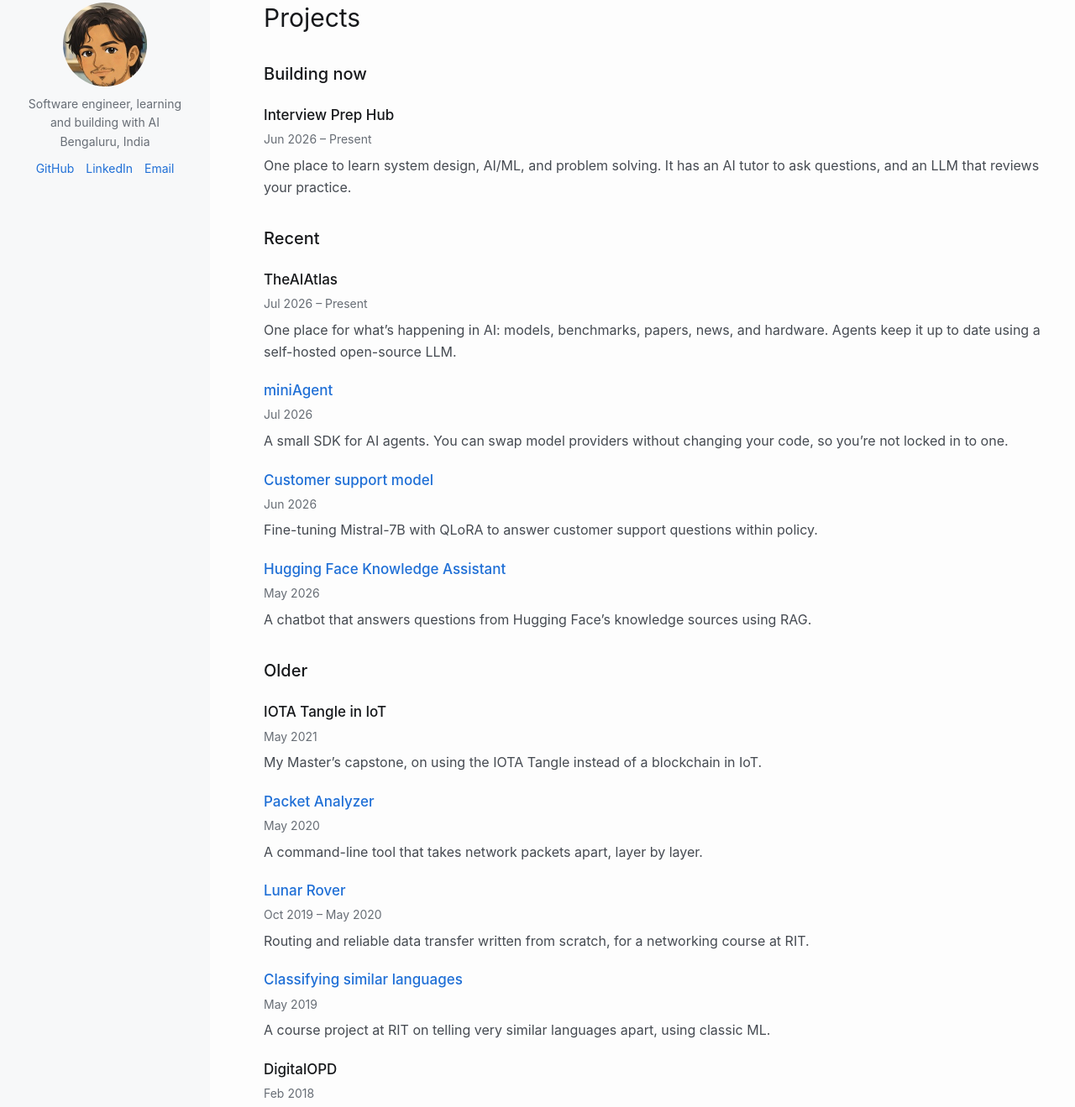
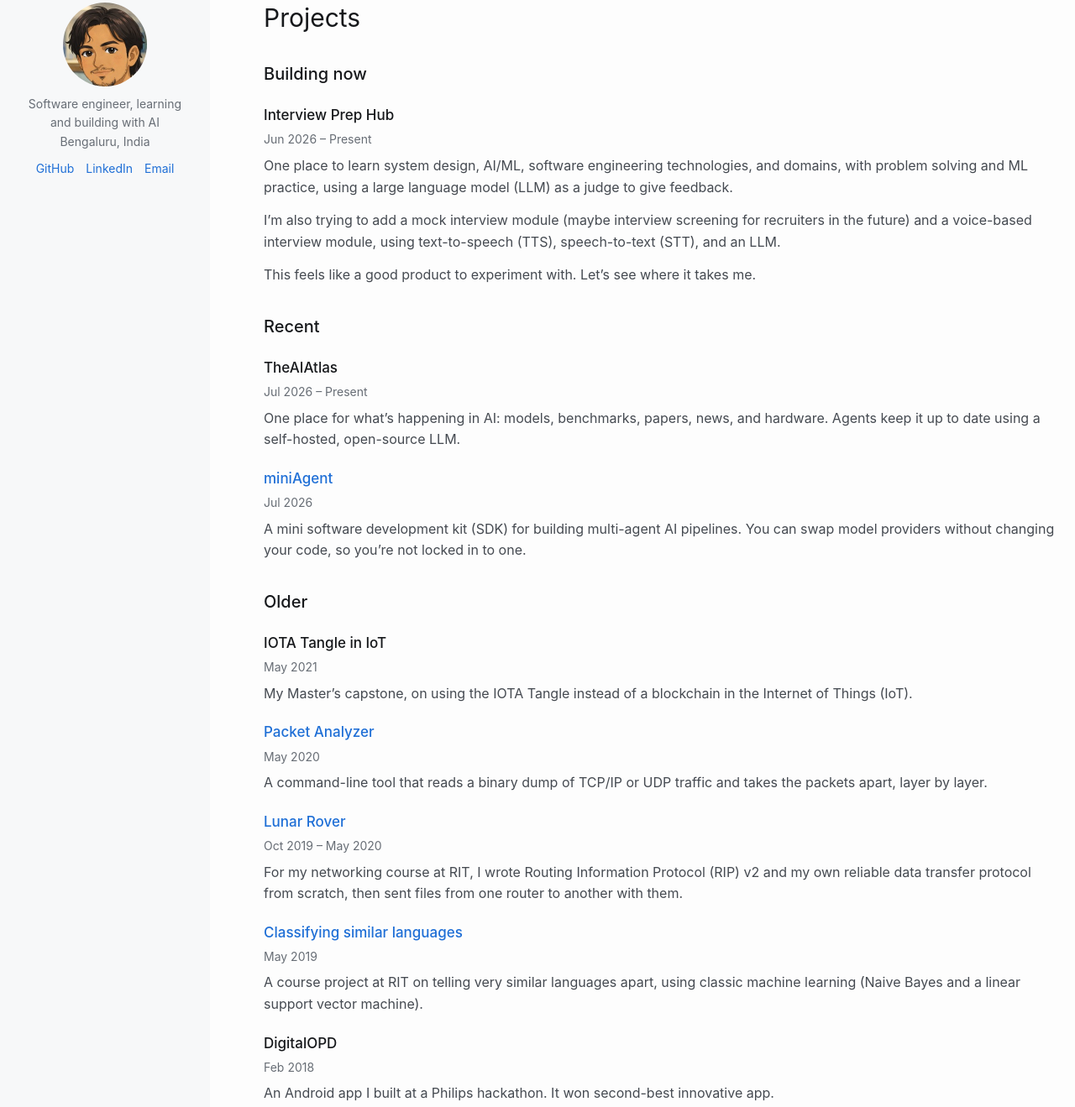
Before and after one commit to sudhir13s/sudhir13s.github.io, an Astro site: page /projects in a window 1280 px wide. Shown: the part 83-1402 px from the top of the page at 84% size. Built offline with nearby package versions, Linux system fonts and the light colour scheme; Astro itself is replaced by a stand-in of ours.

Commit message:
feat(content): update About and Projects with the owner's edits

```diff
--- a/src/content/pages/about.md
+++ b/src/content/pages/about.md
@@ -4,7 +4,7 @@ navLabel: About
 order: 1
 ---
 
-I'm a software engineer in Bengaluru. I've been doing this for about 12 years, and I'm still a generalist, or trying to be one. I like figuring out how complex systems work.
+I'm a software engineer in Bengaluru, India. I've been doing this for about 12 years, and I'm still a generalist, or trying to be one. I like figuring out how complex systems work.
 
 So far that has meant healthcare software, robots that run lab experiments, and the systems behind walmart.com.
 
--- a/src/content/pages/projects.md
+++ b/src/content/pages/projects.md
@@ -10,7 +10,11 @@ order: 3
 
 *Jun 2026 – Present*
 
-One place to learn system design, AI/ML, and problem solving. It has an AI tutor to ask questions, and an LLM that reviews your practice.
+One place to learn system design, AI/ML, software engineering technologies, and domains, with problem solving and ML practice, using a large language model (LLM) as a judge to give feedback.
+
+I'm also trying to add a mock interview module (maybe interview screening for recruiters in the future) and a voice-based interview module, using text-to-speech (TTS), speech-to-text (STT), and an LLM.
+
+This feels like a good product to experiment with. Let's see where it takes me.
 
 ## Recent
 
@@ -18,25 +22,14 @@ One place to learn system design, AI/ML, and problem solving. It has an AI tutor
 
 *Jul 2026 – Present*
 
-One place for what's happening in AI: models, benchmarks, papers, news, and hardware. Agents keep it up to date using a self-hosted open-source LLM.
+One place for what's happening in AI: models, benchmarks, papers, news, and hardware. Agents keep it up to date using a self-hosted, open-source LLM.
 
 ### [miniAgent](https://github.com/sudhir13s/miniAgent)
 
 *Jul 2026*
 
-A small SDK for AI agents. You can swap model providers without changing your code, so you're not locked in to one.
+A mini software development kit (SDK) for building multi-agent AI pipelines. You can swap model providers without changing your code, so you're not locked in to one.
 
-### [Customer support model](https://github.com/sudhir13s/Mistral-7B-Instruct-v0.2-CustomerSupport)
-
-*Jun 2026*
-
-Fine-tuning Mistral-7B with QLoRA to answer customer support questions within policy.
-
-### [Hugging Face Knowledge Assistant](https://github.com/sudhir13s/HuggingFaceKnowledgeAssistant)
-
-*May 2026*
-
-A chatbot that answers questions from Hugging Face's knowledge sources using RAG.
 
 ## Older
 
@@ -44,25 +37,25 @@ A chatbot that answers questions from Hugging Face's knowledge sources using RAG
 
 *May 2021*
 
-My Master's capstone, on using the IOTA Tangle instead of a blockchain in IoT.
+My Master's capstone, on using the IOTA Tangle instead of a blockchain in the Internet of Things (IoT).
 
 ### [Packet Analyzer](https://github.com/sudhir13s/packetanalyzer)
 
 *May 2020*
 
-A command-line tool that takes network packets apart, layer by layer.
+A command-line tool that reads a binary dump of TCP/IP or UDP traffic and takes the packets apart, layer by layer.
 
 ### [Lunar Rover](https://github.com/sudhir13s/RIP-version2)
 
 *Oct 2019 – May 2020*
 
-Routing and reliable data transfer written from scratch, for a networking course at RIT.
+For my networking course at RIT, I wrote Routing Information Protocol (RIP) v2 and my own reliable data transfer protocol from scratch, then sent files from one router to another with them.
 
 ### [Classifying similar languages](https://github.com/sudhir13s/NLP-Term-project)
 
 *May 2019*
 
-A course project at RIT on telling very similar languages apart, using classic ML.
+A course project at RIT on telling very similar languages apart, using classic machine learning (Naive Bayes and a linear support vector machine).
 
 ### DigitalOPD
 
```
Also changed, not shown: docs/progress/2026-10-31T01-57-owner-page-edits.md (added, +23 -0 lines).
